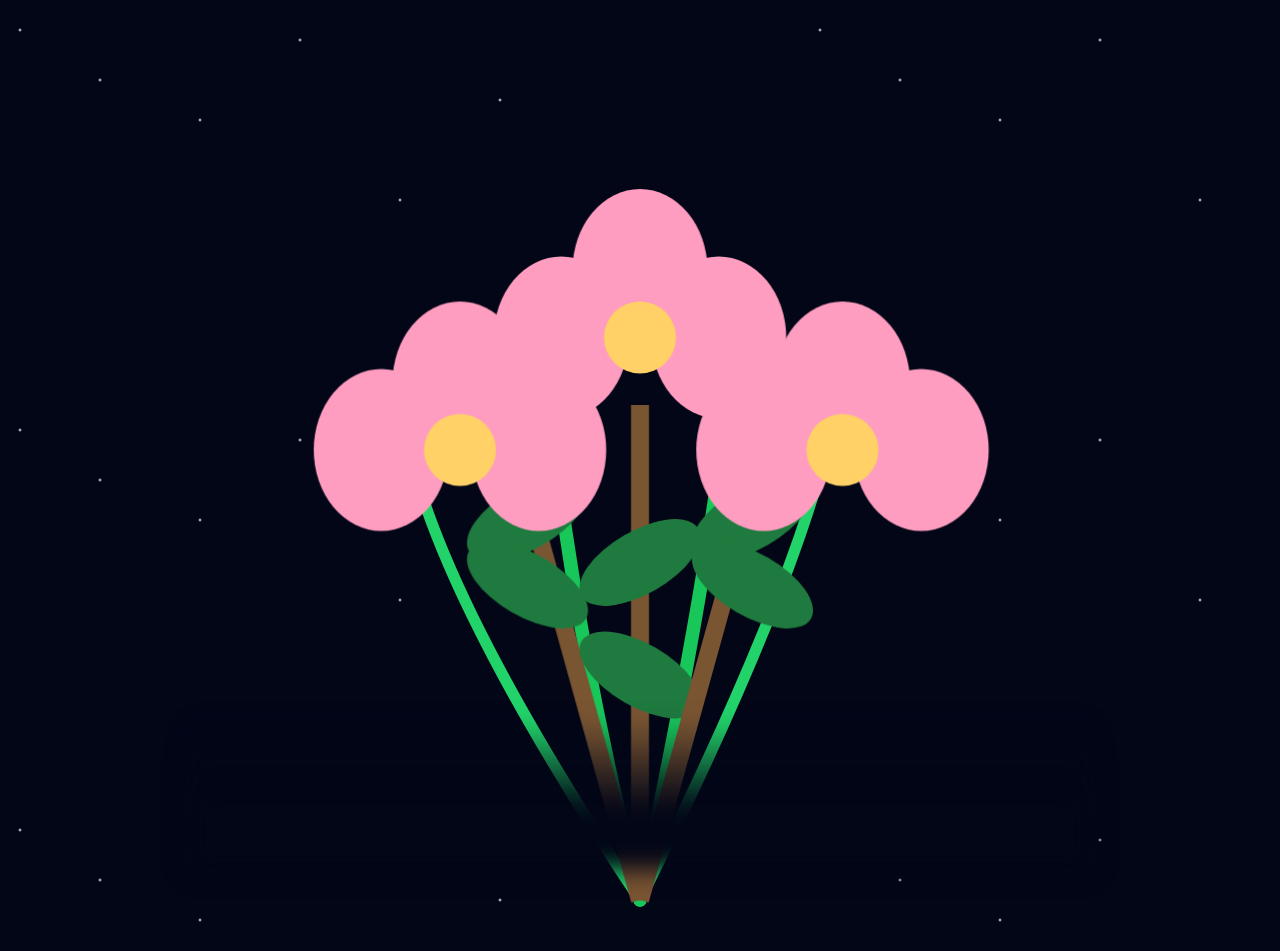
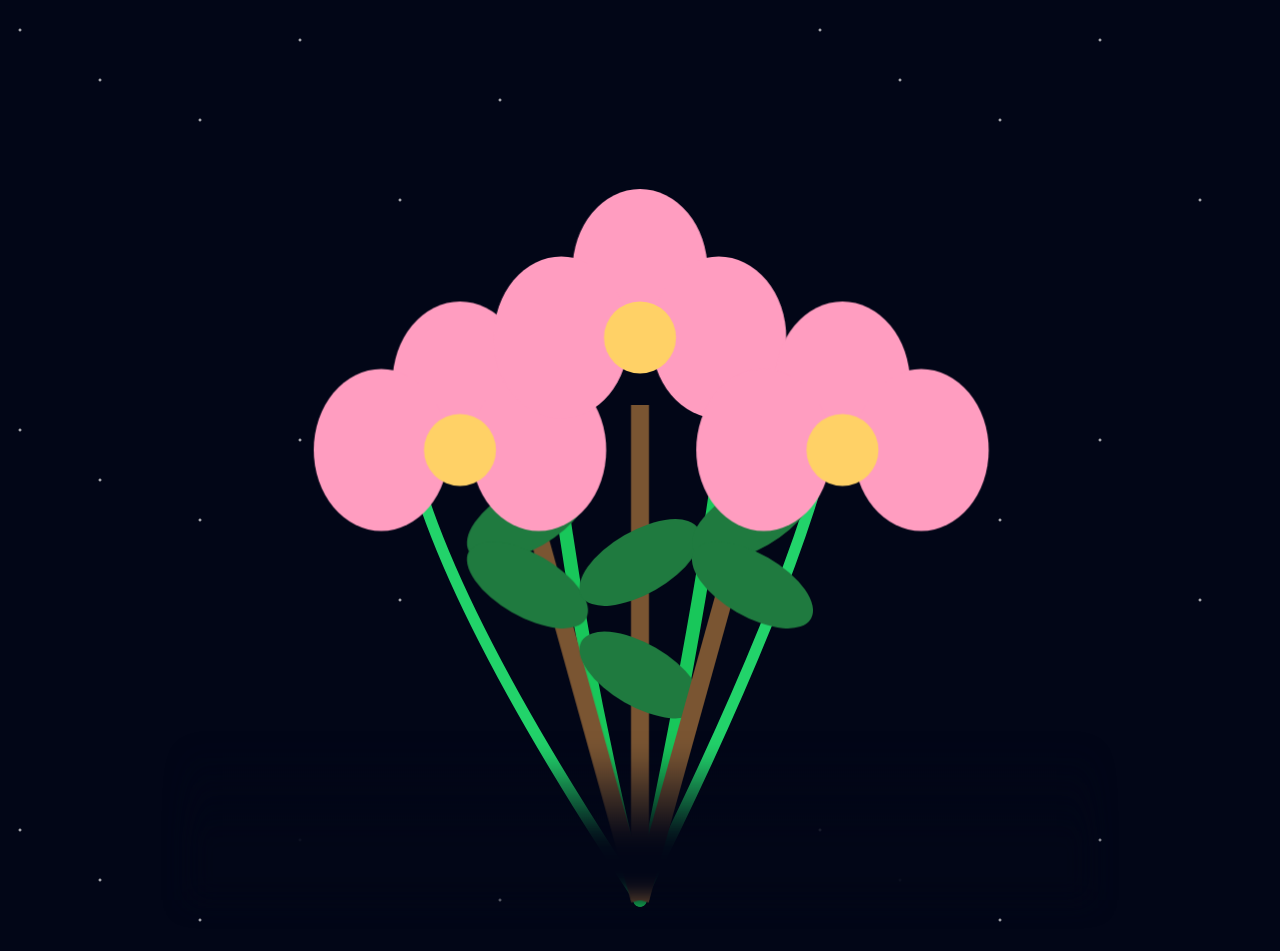
Before and after one commit to Vietconggl999/Happy-Women-s-Day-8-3, a plain HTML site: page index.html in a window 1280 px wide. Drawn offline with Linux system fonts and the light colour scheme.

Commit message:
Update index.html

```diff
--- a/index.html
+++ b/index.html
@@ -86,7 +86,7 @@ stroke-dashoffset:0;
 
 .ground{
 position:absolute;
-bottom:-180px;   /* đẩy vùng mờ xuống dưới */
+bottom:-200px;   /* đẩy vùng mờ xuống dưới */
 width:100%;
 height:100px;
 background:linear-gradient(to top,#020617 40%,transparent);
```
